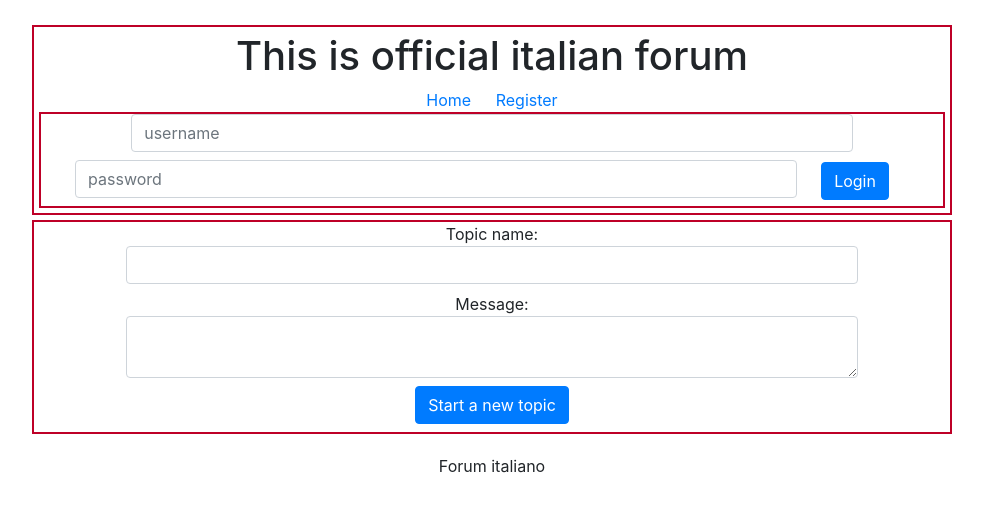
After one commit to ArturBa/CS50-s-Web-Programming-with-Python-and-JavaScript, a Django app: template final/forum/templates/forum/new-topic.html in a window 1280 px wide. The commit adds this page. Shown: the top 512 px of the page, without its empty margins (148-1131 px from the left). Run offline with Django 3.2, Linux system fonts and the light colour scheme; the template is opened without the code that fills it, so the values that code supplies are empty; style sheets or scripts are compiled from the project's sources; some libraries are stand-ins or nearby versions.

Commit message:
Add topic util

```diff
--- /dev/null
+++ b/final/forum/static/forum/js/new-topic.js
@@ -0,0 +1,15 @@
+$(document).ready(function () {
+    $('#new-topic').submit(function (event) {
+        event.preventDefault();
+        $.ajax({
+            type: 'POST',
+            url: '/add-topic/',
+            data: $(this).serialize(),
+            success: function (data) {
+                const json = $.parseJSON(data);
+                console.log(json)
+                location.pathname = `topic/${json.topic_id}`;
+            }
+        })
+    })
+})
--- a/final/forum/static/forum/js/topic.js
+++ b/final/forum/static/forum/js/topic.js
@@ -13,12 +13,11 @@ $(document).ready(function () {
     $('.votes-form').each(function () {
         $(this).submit(function (event) {
             event.preventDefault();
-            let post_id = $(this).serializeArray()[1].value
             $.ajax({
                 type: 'POST',
                 url: '/add-point/',
                 data: $(this).serialize(),
-                success: function () {
+                success: function (data) {
                     $(`#forum-table`).load(`${window.location.pathname} #forum-table > *`);
                 }
             })
--- /dev/null
+++ b/final/forum/static/forum/style/new-topic.scss
@@ -0,0 +1,9 @@
+@import "color";
+
+form {
+  border: 2px $red solid;
+
+  label {
+    width: 80%;
+  }
+}
--- a/final/forum/templates/forum/base.html
+++ b/final/forum/templates/forum/base.html
@@ -32,7 +32,7 @@
         <div id="username">
             {% if request.user.is_authenticated %}
                 Hi {{ request.user.username }}
-                <button id="logout">Logout</button>
+                <button id="logout" class="btn btn-primary">Logout</button>
                 <form id="logout-token" style="width: 0; height: 0">
                     {% csrf_token %}
                 </form>
@@ -40,12 +40,12 @@
                 <form id="login">
                     {% csrf_token %}
                     <label>
-                        <input type="text" name="username" placeholder="username">
+                        <input type="text" class="form-control" name="username" placeholder="username">
                     </label>
                     <label>
-                        <input type="password" name="password" placeholder="password">
+                        <input type="password" class="form-control" name="password" placeholder="password">
                     </label>
-                    <button>Login</button>
+                    <button class="btn btn-primary">Login</button>
                 </form>
             {% endif %}
         </div>
--- a/final/forum/templates/forum/index.html
+++ b/final/forum/templates/forum/index.html
@@ -12,7 +12,7 @@
 {% block content %}
     {% for theme in themes %}
         <div class="theme">
-            <h2>{{ theme.title }}</h2>
+            <h2><a href="">{{ theme.title }}</a></h2>
             <table>
                 <tr>
                     <th class="topic-icon">
--- /dev/null
+++ b/final/forum/templates/forum/new-topic.html
@@ -0,0 +1,28 @@
+{% extends 'forum/base.html' %}
+{% load static %}
+
+{% block title %}
+    New topic
+{% endblock %}
+
+{% block head %}
+    <script src="{% static 'forum/js/new-topic.js' %}"></script>
+    <link rel="stylesheet" href="{% static 'forum/style/new-topic.css' %}"/>
+{% endblock %}
+
+{% block content %}
+    <form id="new-topic" method="post">
+        {% csrf_token %}
+        <input type="hidden" name="theme" value="{{ theme.id }}">
+        <label>
+            Topic name:
+            <input class="form-control" type="text" name="topic" minlength="8">
+        </label><br>
+        <label>
+            Message:
+            <textarea class="form-control" name="message"></textarea>
+        </label>
+        <br>
+        <button class="btn btn-primary mb-2">Start a new topic</button>
+    </form>
+{% endblock %}
--- a/final/forum/urls.py
+++ b/final/forum/urls.py
@@ -9,9 +9,11 @@ urlpatterns = [
     path("user/<str:username>/", views.user, name="user"),
     path("topic/", views.topic, name="topic"),
     path("topic/<int:topic_id>/", views.topic, name="topic"),
-    path('new-post/', utils.new_post, name='new_post'),
-    path('add-point/', utils.add_point, name='add_point'),
+    path('new-post/', utils.new_post, name='new-post'),
+    path('add-point/', utils.add_point, name='add-point'),
     path('login/', utils.login_auth, name='login'),
     path('logout/', utils.logout_auth, name='logout'),
-    path('register/', views.register_view, name='register')
+    path('register/', views.register_view, name='register'),
+    path('new-topic/<int:theme_id>', views.new_topic_view, name='new-topic'),
+    path('add-topic/', utils.add_topic, name='add-topic')
 ]
```
Also changed, not shown: final/forum/tests/test_utils.py (+12 -10 lines), final/forum/tests/test_views.py (+29 -1 lines), final/forum/utils.py (+6 -5 lines), final/forum/views.py (+7 -0 lines).
